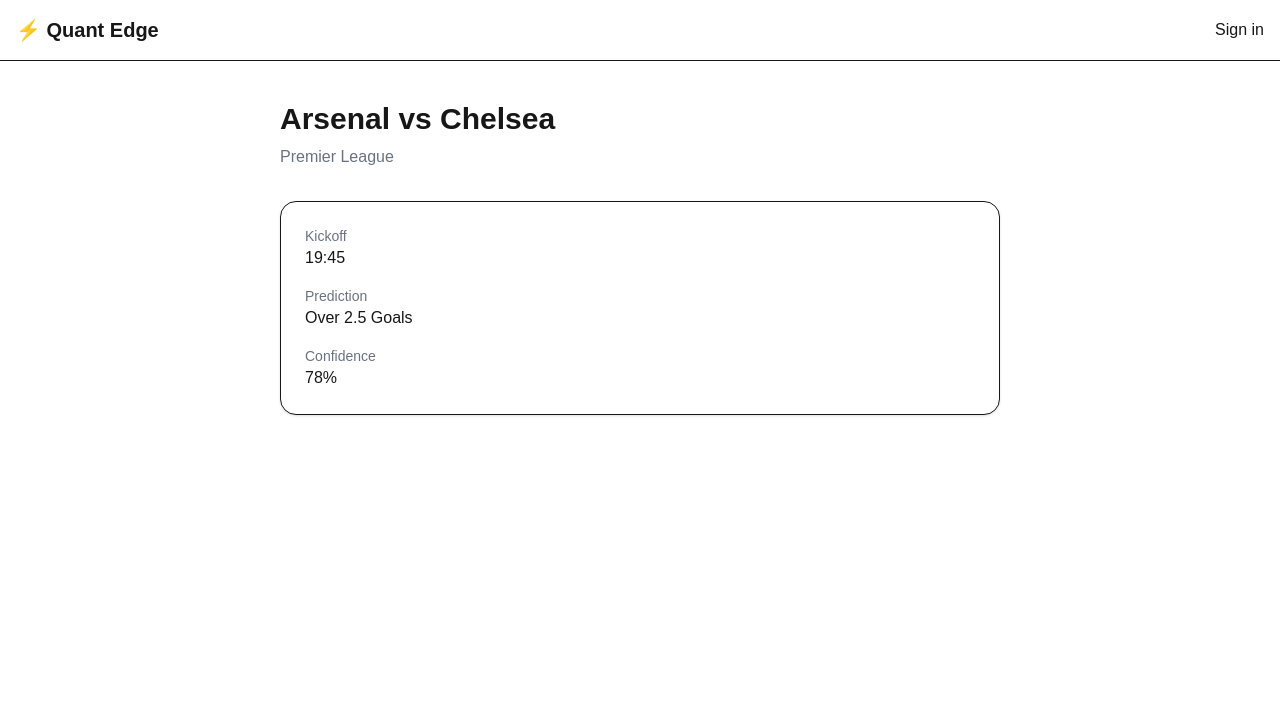
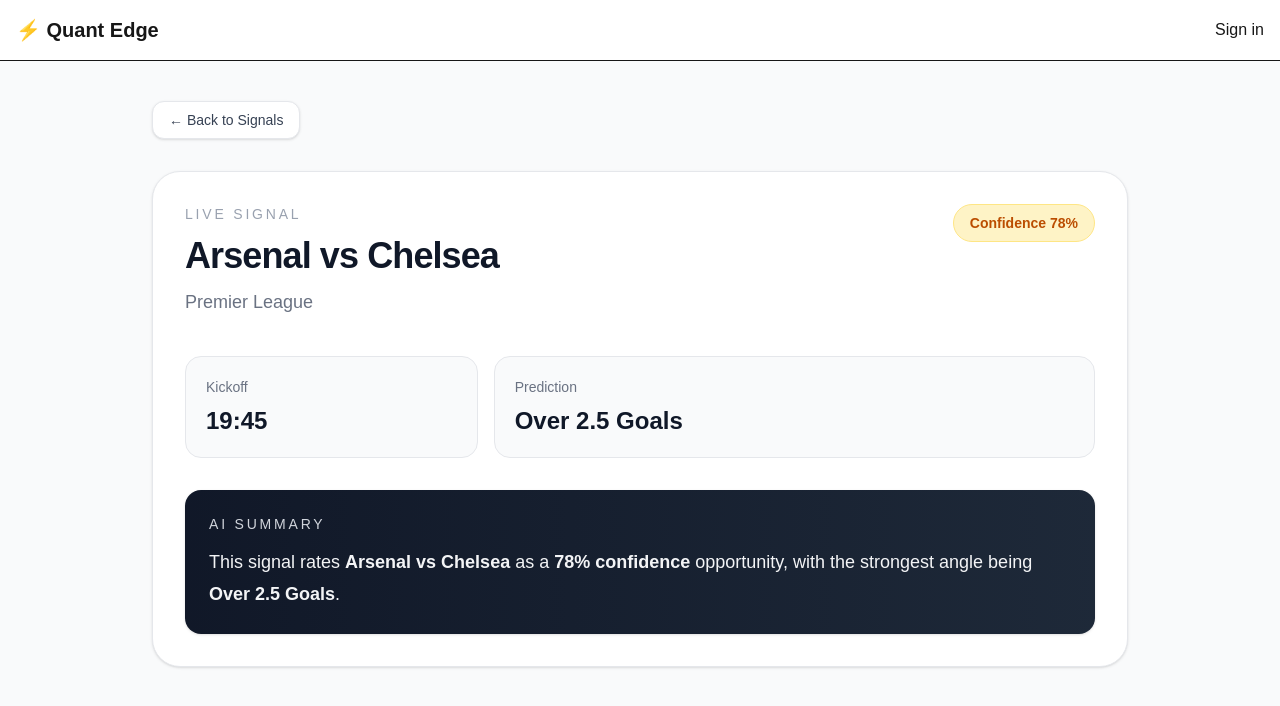
Before and after one commit to burntoak2012-ux/quant-edge, a Next.js app: page /signals/1 in a window 1280 px wide. Shown: the top 706 px of the page. Built offline with nearby package versions, Linux system fonts and the light colour scheme; no server answers.

Commit message:
make signal detail page premium

```diff
--- a/app/signals/[id]/page.tsx
+++ b/app/signals/[id]/page.tsx
@@ -1,3 +1,4 @@
+import Link from "next/link";
 import { signals } from "@/lib/signals";
 
 export default async function SignalDetailPage({
@@ -11,32 +12,87 @@
 
   if (!signal) {
     return (
-      <div className="max-w-3xl mx-auto py-10 px-6">
-        <h1 className="text-3xl font-bold">Signal not found</h1>
-        <p className="text-gray-500 mt-2">Requested ID: {id}</p>
+      <div className="min-h-screen bg-gray-50">
+        <div className="max-w-4xl mx-auto px-6 py-12">
+          <Link
+            href="/signals"
+            className="inline-flex items-center rounded-xl border border-gray-200 bg-white px-4 py-2 text-sm font-medium text-gray-700 shadow-sm hover:bg-gray-50"
+          >
+            ← Back to Signals
+          </Link>
+
+          <div className="mt-10 rounded-3xl border border-gray-200 bg-white p-8 shadow-sm">
+            <h1 className="text-3xl font-bold text-gray-900">Signal not found</h1>
+            <p className="mt-2 text-gray-500">Requested ID: {id}</p>
+          </div>
+        </div>
       </div>
     );
   }
 
+  const confidenceStyles =
+    signal.confidence >= 80
+      ? "bg-emerald-100 text-emerald-700 border border-emerald-200"
+      : signal.confidence >= 70
+      ? "bg-amber-100 text-amber-700 border border-amber-200"
+      : "bg-rose-100 text-rose-700 border border-rose-200";
+
   return (
-    <div className="max-w-3xl mx-auto py-10 px-6">
-      <h1 className="text-3xl font-bold">{signal.match}</h1>
-      <p className="text-gray-500 mt-2">{signal.league}</p>
+    <div className="min-h-screen bg-gray-50">
+      <div className="max-w-5xl mx-auto px-6 py-10">
+        <Link
+          href="/signals"
+          className="inline-flex items-center rounded-xl border border-gray-200 bg-white px-4 py-2 text-sm font-medium text-gray-700 shadow-sm hover:bg-gray-50"
+        >
+          ← Back to Signals
+        </Link>
 
-      <div className="mt-8 border rounded-2xl p-6 bg-white shadow-sm space-y-4">
-        <div>
-          <p className="text-sm text-gray-500">Kickoff</p>
-          <p className="font-medium">{signal.kickoff}</p>
-        </div>
+        <div className="mt-8 rounded-[28px] border border-gray-200 bg-white p-8 shadow-sm">
+          <div className="flex flex-col gap-6 md:flex-row md:items-start md:justify-between">
+            <div>
+              <p className="text-sm font-medium uppercase tracking-[0.2em] text-gray-400">
+                Live Signal
+              </p>
+              <h1 className="mt-3 text-4xl font-bold tracking-tight text-gray-900">
+                {signal.match}
+              </h1>
+              <p className="mt-3 text-lg text-gray-500">{signal.league}</p>
+            </div>
 
-        <div>
-          <p className="text-sm text-gray-500">Prediction</p>
-          <p className="font-medium">{signal.prediction}</p>
-        </div>
+            <div
+              className={`inline-flex items-center rounded-full px-4 py-2 text-sm font-semibold ${confidenceStyles}`}
+            >
+              Confidence {signal.confidence}%
+            </div>
+          </div>
 
-        <div>
-          <p className="text-sm text-gray-500">Confidence</p>
-          <p className="font-medium">{signal.confidence}%</p>
+          <div className="mt-10 grid gap-4 md:grid-cols-3">
+            <div className="rounded-2xl border border-gray-200 bg-gray-50 p-5">
+              <p className="text-sm text-gray-500">Kickoff</p>
+              <p className="mt-2 text-2xl font-bold text-gray-900">
+                {signal.kickoff}
+              </p>
+            </div>
+
+            <div className="rounded-2xl border border-gray-200 bg-gray-50 p-5 md:col-span-2">
+              <p className="text-sm text-gray-500">Prediction</p>
+              <p className="mt-2 text-2xl font-bold text-gray-900">
+                {signal.prediction}
+              </p>
+            </div>
+          </div>
+
+          <div className="mt-8 rounded-2xl bg-gradient-to-r from-gray-900 to-gray-800 p-6 text-white shadow-sm">
+            <p className="text-sm uppercase tracking-[0.2em] text-gray-300">
+              AI Summary
+            </p>
+            <p className="mt-3 text-lg leading-8 text-gray-100">
+              This signal rates <span className="font-semibold">{signal.match}</span> as a{" "}
+              <span className="font-semibold">{signal.confidence}% confidence</span> opportunity,
+              with the strongest angle being{" "}
+              <span className="font-semibold">{signal.prediction}</span>.
+            </p>
+          </div>
         </div>
       </div>
     </div>
```
